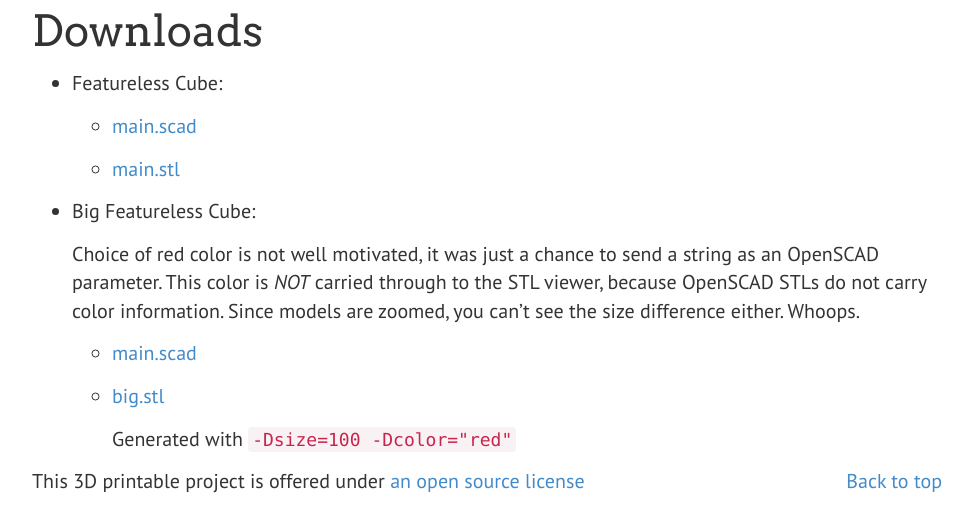
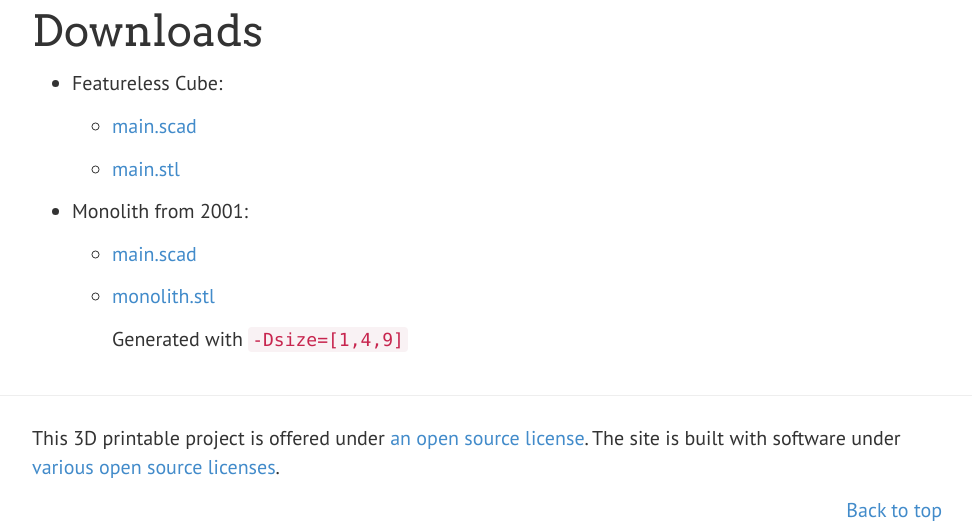
Before and after one commit to jepler/mystl, a Jekyll site: the page built from index.md, in a window 1280 px wide. Shown: the part 733-1257 px from the top of the page, without its empty margins (153-1125 px from the left). Built offline with Jekyll 4.4.1, drawn with Linux system fonts in a browser that asks for light colours.

Commit message:
mass update with poor commit message

```diff
--- a/_data/assets.yml
+++ b/_data/assets.yml
@@ -3,9 +3,9 @@
   stl: gen/main.stl
   images: ['gen/main.png']
 
-- name: Big Featureless Cube
-  notes: "Choice of red color is not well motivated, it was just a chance to send a string as an OpenSCAD parameter.  This color is _NOT_ carried through to the STL viewer, because OpenSCAD STLs do not carry color information.  Since models are zoomed, you can't see the size difference either.  Whoops."
+- name: Monolith from 2001
+  notes: ""
   scad: main.scad
-  flags: -Dsize=100 -Dcolor="red"
-  stl: gen/big.stl
-  images: ['gen/big.png']
+  flags: -Dsize=[1,4,9]
+  stl: gen/monolith.stl
+  images: ['gen/monolith.png']
--- a/_layouts/base.html
+++ b/_layouts/base.html
@@ -35,14 +35,15 @@
    </div>
 
   </div>
+  <hr>
   <div id="footer">
    <div class="container">
-    <a class="pull-right" href="#">Back to top</a>
     <p>
 
-    This 3D printable project is offered under <a href="{{ relative }}LICENSE.html">an open source license</a>
+    This 3D printable project is offered under <a href="{{ relative }}LICENSE.html">an open source license</a>.  The site is built with software under <a href="{{ relative }}other-licenses.html">various open source licenses</a>.
 
     </p>
+    <a class="pull-right" href="#">Back to top</a>
    </div>
   </div>
  </body>
--- a/_lib/docimport.py
+++ b/_lib/docimport.py
@@ -20,7 +20,6 @@ fd.write(b"data <<EOF" + b"\n")
 fd.write(b"Docs built at " + version.encode('utf-8') + b"\n")
 fd.write(b"EOF" + b"\n")
 
-files = glob.glob("_site/*")
 for root, dirs, files in os.walk("_site"):
     for fn in files:
         fn = os.path.join(root, fn)
--- a/resources/js/stlviewer.js
+++ b/resources/js/stlviewer.js
@@ -16,10 +16,10 @@ function STLViewer(elem, model) {
 
     var controls = new THREE.OrbitControls(camera, renderer.domElement);
     controls.enableDamping = true;
-    controls.rotateSpeed = 0.05;
+    controls.rotateSpeed = 0.7;
     controls.dampingFactor = 0.1;
-    controls.enableZoom = false;
-    controls.enablePan = false;
+    controls.enableZoom = true;
+    controls.enablePan = true;
     controls.autoRotate = true;
     controls.autoRotateSpeed = 0.75;
 
@@ -32,7 +32,7 @@ function STLViewer(elem, model) {
         // Determine the color
         var colorString = elem.getAttribute("data-color")
         if(colorString != null) { var color = new THREE.Color(colorString); }
-        else { var color = 0xff5533 }
+        else { var color = 0xffff33 }
 
         // Set up the material
         var material = new THREE.MeshPhongMaterial({ color: color, specular: 100, shininess: 100 });
```
Also changed, not shown: other-licenses.md (added, +11 -0 lines), 2 other files.
